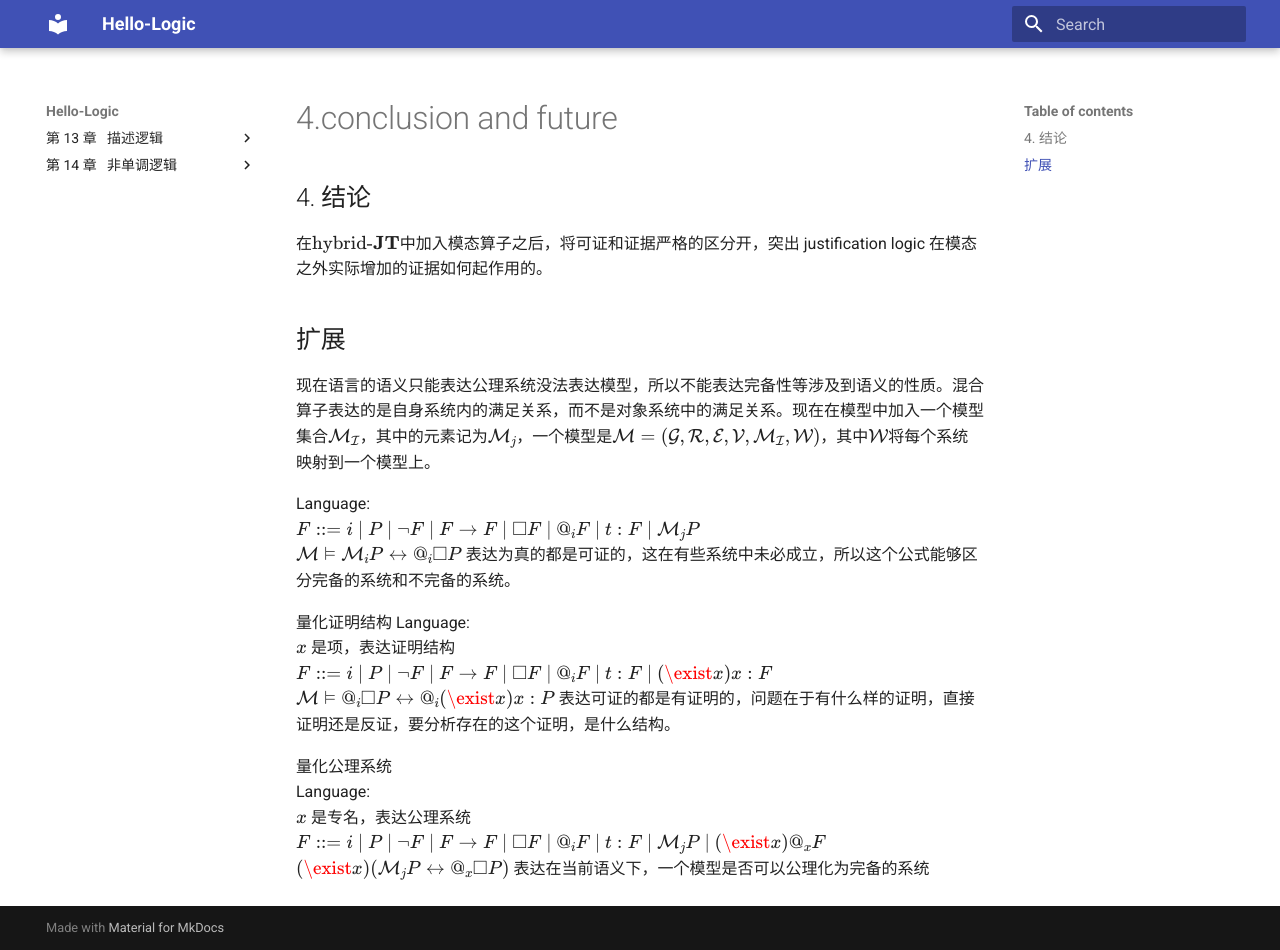
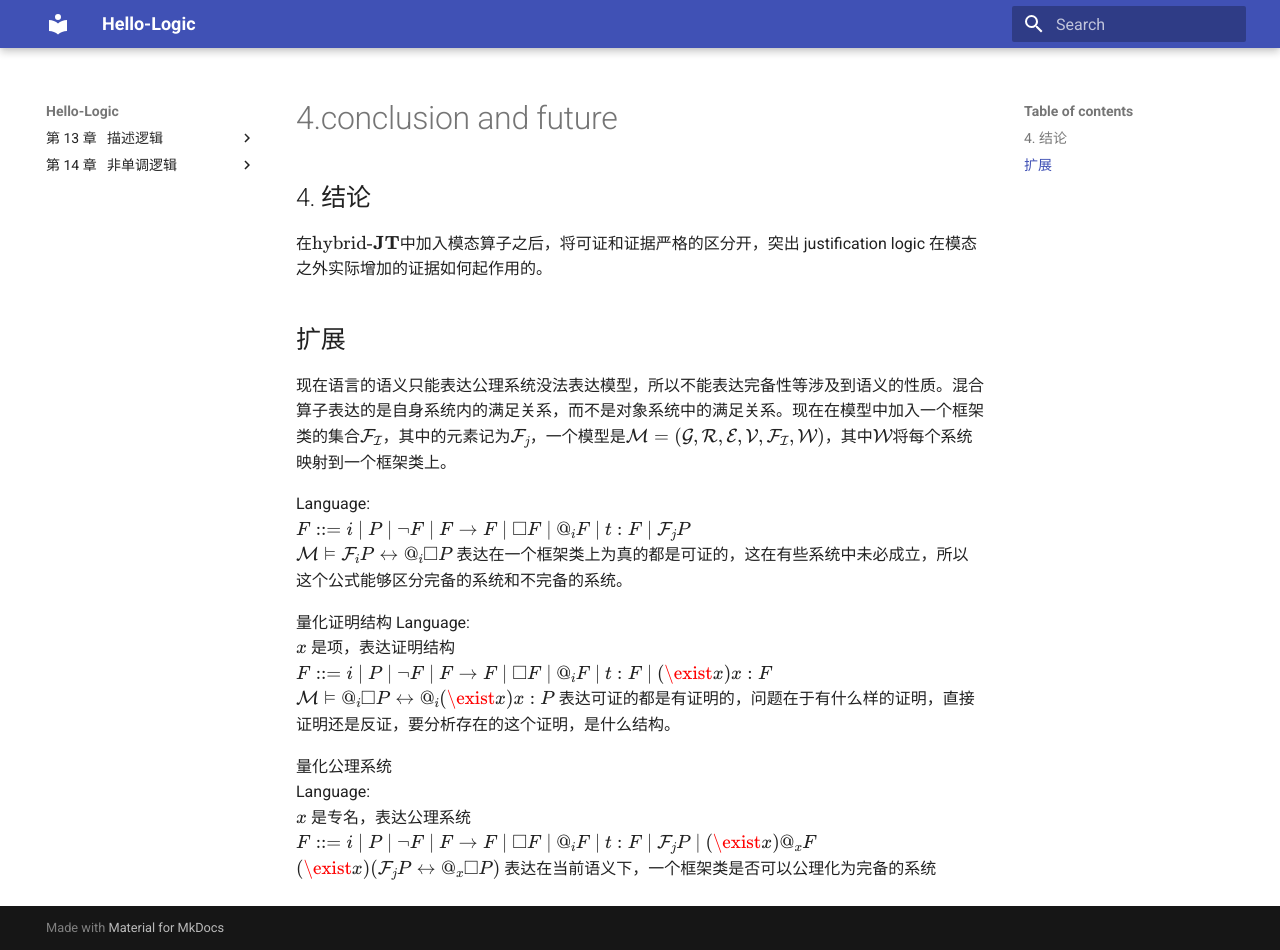
Before and after one commit to Cogliffer/hello-logic, an MkDocs documentation site: the page built from docs/justfication_logic/4.conclusion and future.md, in a window 1280 px wide and 950 px high. Built offline with MkDocs 1.6.1 and Material for MkDocs 9.7.7, drawn with Linux system fonts in a browser that asks for light colours.

Commit message:
modify the folder structure

```diff
--- a/docs/justfication_logic/4.conclusion and future.md
+++ b/docs/justfication_logic/4.conclusion and future.md
@@ -7,11 +7,11 @@
 在$\text{hybrid-}\mathbf{JT}$中加入模态算子之后，将可证和证据严格的区分开，突出 justification logic 在模态之外实际增加的证据如何起作用的。
 
 ## 扩展
-现在语言的语义只能表达公理系统没法表达模型，所以不能表达完备性等涉及到语义的性质。混合算子表达的是自身系统内的满足关系，而不是对象系统中的满足关系。现在在模型中加入一个模型集合$\mathcal{M_I}$，其中的元素记为$\mathcal{M}_j$，一个模型是$\mathcal{M}=(\mathcal{G},\mathcal{R},\mathcal{E},\mathcal{V},\mathcal{M_I},\mathcal{W})$，其中$\mathcal{W}$将每个系统映射到一个模型上。
+现在语言的语义只能表达公理系统没法表达模型，所以不能表达完备性等涉及到语义的性质。混合算子表达的是自身系统内的满足关系，而不是对象系统中的满足关系。现在在模型中加入一个框架类的集合$\mathcal{F_I}$，其中的元素记为$\mathcal{F}_j$，一个模型是$\mathcal{M}=(\mathcal{G},\mathcal{R},\mathcal{E},\mathcal{V},\mathcal{F_I},\mathcal{W})$，其中$\mathcal{W}$将每个系统映射到一个框架类上。
 
 Language: <br>
-$F::= i\ |\ P\ |\ \neg F\ |\ F\rightarrow F\ |\ \Box F\ |\ @_i F\ |\ t:F\ |\ \mathcal{M}_jP$<br>
-$\mathcal{M}\vDash\mathcal{M}_iP\leftrightarrow @_i\Box P$ 表达为真的都是可证的，这在有些系统中未必成立，所以这个公式能够区分完备的系统和不完备的系统。
+$F::= i\ |\ P\ |\ \neg F\ |\ F\rightarrow F\ |\ \Box F\ |\ @_i F\ |\ t:F\ |\ \mathcal{F}_jP$<br>
+$\mathcal{M}\vDash\mathcal{F}_iP\leftrightarrow @_i\Box P$ 表达在一个框架类上为真的都是可证的，这在有些系统中未必成立，所以这个公式能够区分完备的系统和不完备的系统。
 <!-- 如果将自身系统放入语义中，自身的语义赋予给这个系统，那么这样会产生无限深入，这会是个什么逻辑 -->
 
 量化证明结构
@@ -23,5 +23,5 @@
 量化公理系统<br>
 Language: <br>
 $x$ 是专名，表达公理系统<br>
-$F::= i\ |\ P\ |\ \neg F\ |\ F\rightarrow F\ |\ \Box F\ |\ @_i F\ |\ t:F\ |\ \mathcal{M}_jP\ |\ (\exist x)@_xF$<br>
-$(\exist x)(\mathcal{M}_jP\leftrightarrow @_x\Box P)$ 表达在当前语义下，一个模型是否可以公理化为完备的系统
+$F::= i\ |\ P\ |\ \neg F\ |\ F\rightarrow F\ |\ \Box F\ |\ @_i F\ |\ t:F\ |\ \mathcal{F}_jP\ |\ (\exist x)@_xF$<br>
+$(\exist x)(\mathcal{F}_jP\leftrightarrow @_x\Box P)$ 表达在当前语义下，一个框架类是否可以公理化为完备的系统
```
Also changed, not shown: docs/cognitive_logic/defination.md (renamed from docs/cognitive_space_logic/defination.md, +15 -2 lines), docs/justfication_logic/3.4.realization.md (+5 -4 lines), docs/justfication_logic/EE.basic.md (+30 -34 lines), docs/term_modal_logic/quantify_view.md (renamed from docs/justfication_logic/explore/quantify_view.md), docs/term_modal_logic/set_view.md (renamed from docs/justfication_logic/explore/set_view.md), 1 other file.
